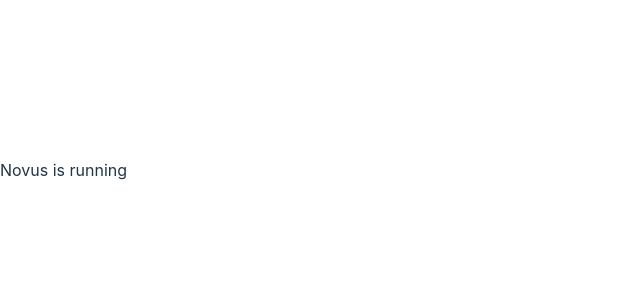
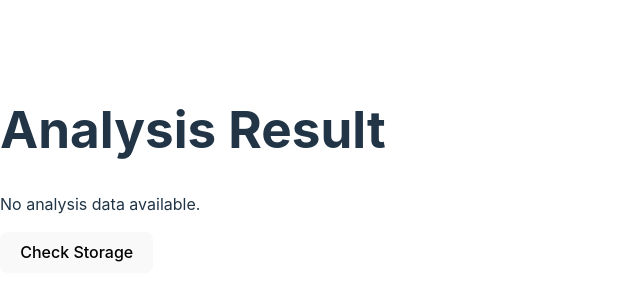
Before and after one commit to keaglin/novus-ext, a React (Vite) app: page / in a window 1280 px wide. Shown: the part 230-530 px from the top of the page, without its empty margins (0-640 px from the left). Built offline with nearby package versions, Linux system fonts and the light colour scheme.

Commit message:
feat: save analysis to chrome storage
and read from it to display in the popip

```diff
--- a/src/App.tsx
+++ b/src/App.tsx
@@ -1,29 +1,34 @@
-// import { useState, useEffect } from "react";
+import { useEffect, useState } from 'react';
 
-function App() {
-  // const [data, setData] = useState(null);
+const App = () => {
+  const [analysis, setAnalysis] = useState(null);
 
-  // useEffect(() => {
-  //   fetch('http://swapi.dev/api/planets/1/')
-  //     .then(response => response.json())
-  //     .then(data => setData(data))
-  //     .catch(error => console.error('error', error))
-  // }, []);
+  useEffect(() => {
+    // Retrieve the analysis from chrome.storage
+    chrome.storage.local.get('analysis', (result) => {
+      if (result.analysis) {
+        setAnalysis(result.analysis);
+      }
+    });
+  }, []);
 
-  // if (!data) return <div>Loading...</div>;
-
-  // return <div>Data: {data}</div>;
-
-  // console.log('data', data)
-
-
+  const checkStorage = () => {
+    chrome.storage.local.get('analysis', (result) => {
+      console.log('Stored analysis:', result.analysis);
+    });
+  };
 
   return (
-    <>
-      {/* <div>Data: {data?.name}</div> */}
-      Novus is running
-    </>
-  )
-}
+    <div>
+      <h1>Analysis Result</h1>
+      {analysis ? (
+        <pre>{JSON.stringify(analysis, null, 2)}</pre>
+      ) : (
+        <p>No analysis data available.</p>
+      )}
+      <button onClick={checkStorage}>Check Storage</button>
+    </div>
+  );
+};
 
-export default App
+export default App;
```
Also changed, not shown: src/background.ts (+19 -27 lines).
